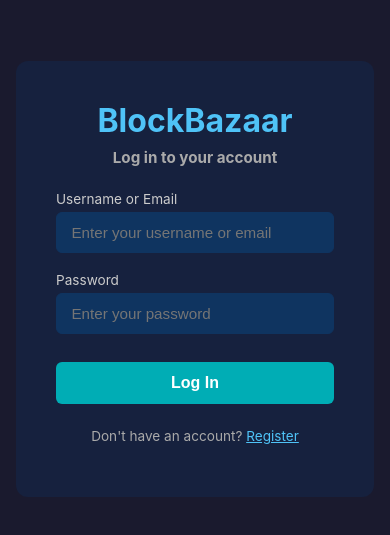
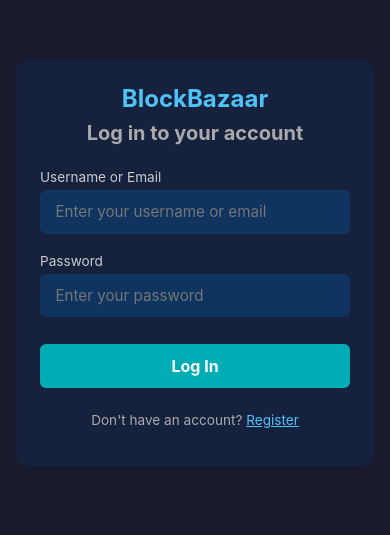
Before and after one commit to rig-gg/BlockBazaar, a React (Create React App) app in the folder frontend/: page /login in a window 390 px wide. Shown: the part 159-694 px from the top of the page. Built offline with nearby package versions, Linux system fonts and the light colour scheme; no server answers.

Commit message:
Apply responsive design pass for mobile and tablet screen sizes

```diff
--- a/frontend/src/index.css
+++ b/frontend/src/index.css
@@ -1,5 +1,14 @@
-body {
+* {
+  box-sizing: border-box;
+}
+
+html, body {
   margin: 0;
+  padding: 0;
+  width: 100%;
+  min-height: 100vh;
+  background-color: #1a1a2e;
+  color: #eee;
   font-family: -apple-system, BlinkMacSystemFont, 'Segoe UI', 'Roboto', 'Oxygen',
     'Ubuntu', 'Cantarell', 'Fira Sans', 'Droid Sans', 'Helvetica Neue',
     sans-serif;
@@ -11,3 +20,98 @@ code {
   font-family: source-code-pro, Menlo, Monaco, Consolas, 'Courier New',
     monospace;
 }
+
+/* ─── Global Responsive Utility Rules ───────────────────────────────────────── */
+
+/* Touch-friendly inputs & buttons on mobile */
+input, select, textarea, button {
+  font-family: inherit;
+  font-size: 1rem;
+}
+
+/* Responsive Images & SVG */
+img, svg {
+  max-width: 100%;
+  height: auto;
+}
+
+/* Table container horizontal scrolling */
+.table-responsive, table {
+  max-width: 100%;
+  overflow-x: auto;
+  -webkit-overflow-scrolling: touch;
+}
+
+/* ─── Mobile Breakdown (< 768px) ────────────────────────────────────────────── */
+@media (max-width: 768px) {
+
+  /* Navbar Adjustments */
+  nav {
+    flex-direction: column !important;
+    gap: 0.8rem !important;
+    padding: 1rem !important;
+    text-align: center !important;
+  }
+
+  nav > div {
+    flex-wrap: wrap !important;
+    justify-content: center !important;
+    gap: 0.8rem !important;
+  }
+
+  /* Grid Layouts Stack Vertically */
+  div[style*="gridTemplateColumns"],
+  .grid,
+  .actionsGrid {
+    grid-template-columns: 1fr !important;
+  }
+
+  /* Padding & Margin Adjustments for Containers */
+  div[style*="padding: 3rem"],
+  div[style*="padding: 2.5rem"],
+  main {
+    padding: 1.5rem 1rem !important;
+  }
+
+  /* Form & Card Sizing */
+  form,
+  div[style*="maxWidth: 380px"],
+  div[style*="maxWidth: 420px"],
+  div[style*="maxWidth: 700px"] {
+    max-width: 100% !important;
+    padding: 1.5rem !important;
+  }
+
+  /* Action Buttons Grid */
+  div[style*="actions"] {
+    flex-direction: column !important;
+    width: 100% !important;
+  }
+
+  a[style*="actionButton"] {
+    width: 100% !important;
+    flex: 1 1 100% !important;
+  }
+}
+
+/* ─── Small Screen / Phone Breakdown (< 480px) ───────────────────────────────── */
+@media (max-width: 480px) {
+
+  h1 {
+    font-size: 1.5rem !important;
+  }
+
+  h2 {
+    font-size: 1.25rem !important;
+  }
+
+  /* Full width buttons */
+  button {
+    width: 100% !important;
+  }
+
+  /* Compact Navbar for narrow screens */
+  nav div {
+    font-size: 0.85rem !important;
+  }
+}
```
